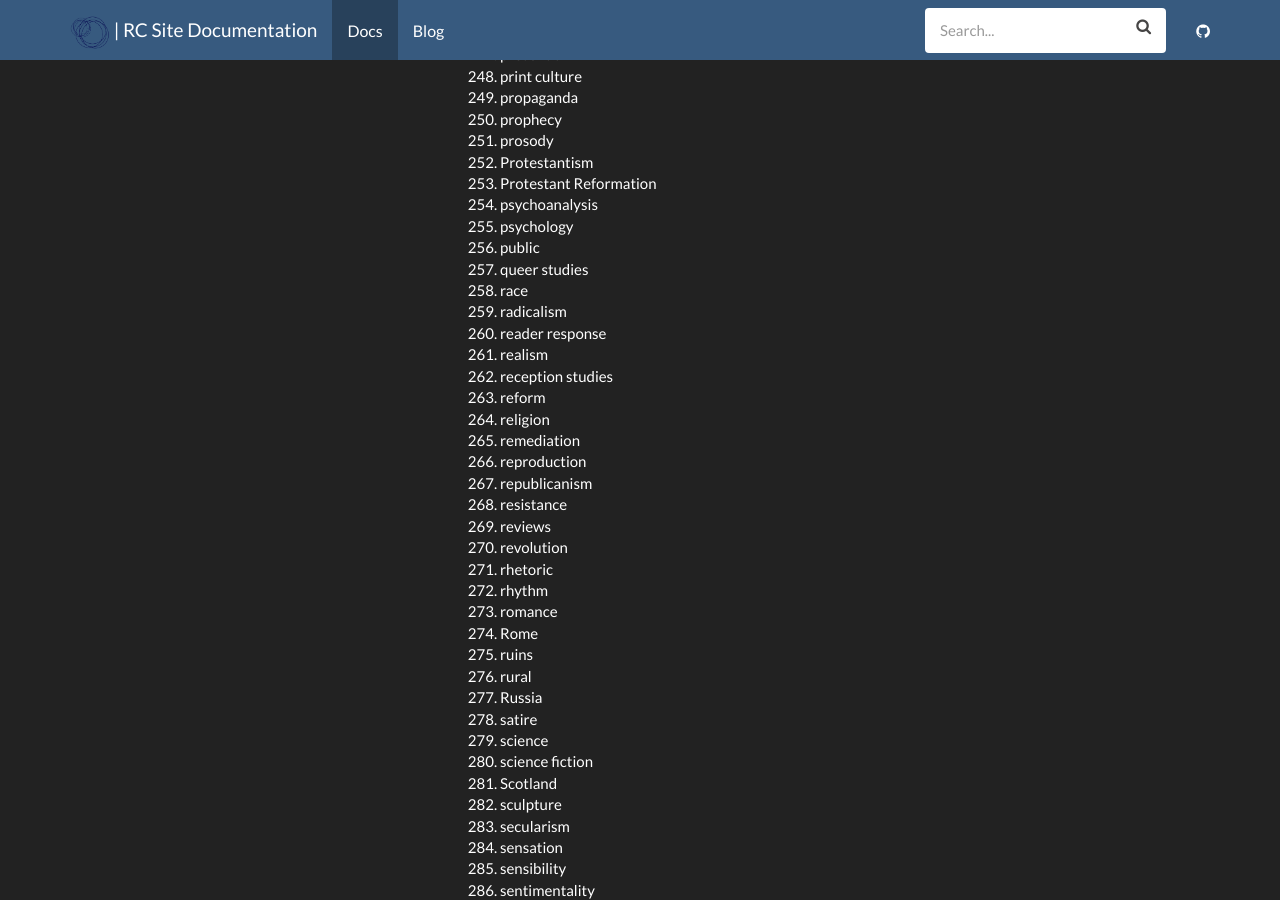
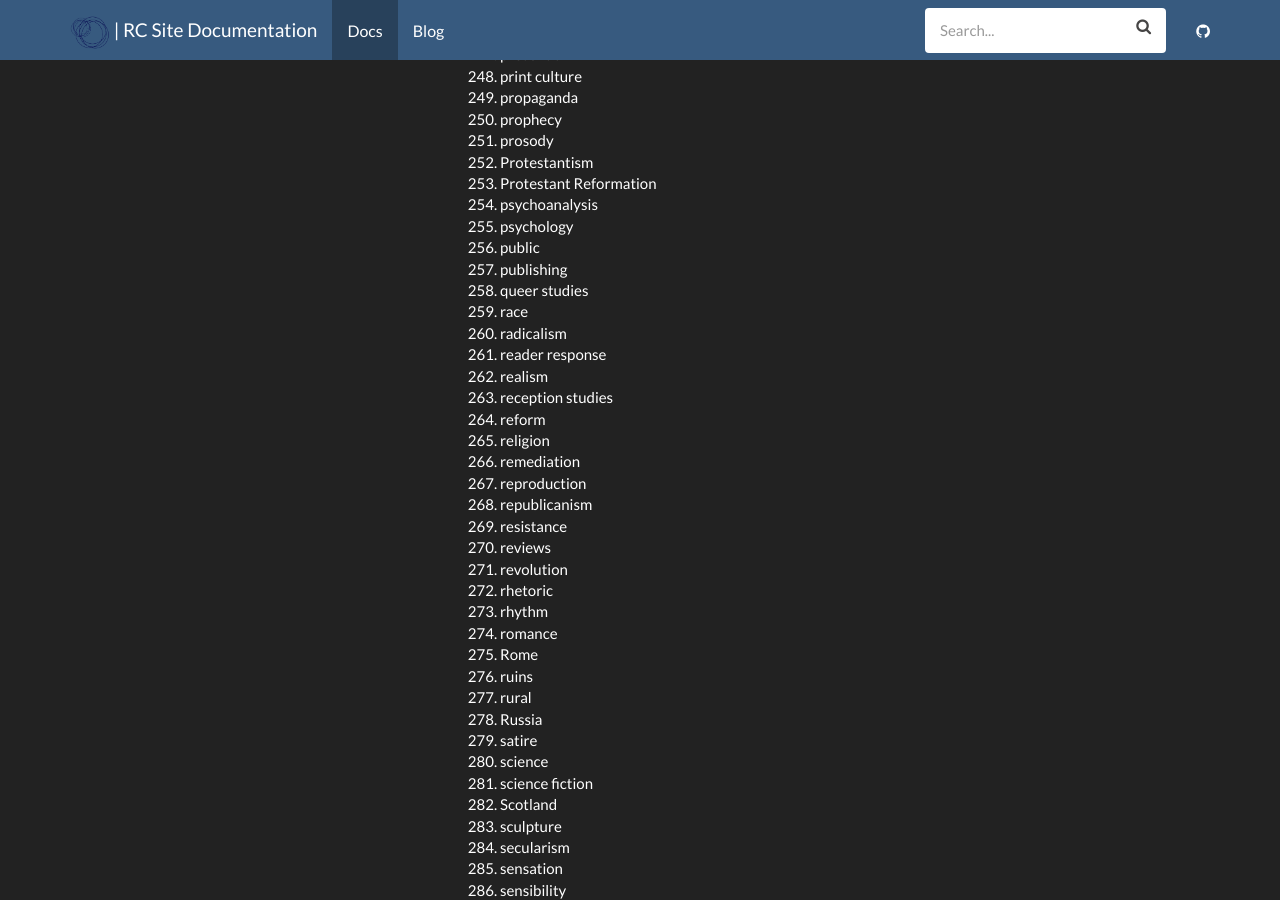
Before and after one commit to steve-kasica/romanticcircles.github.io, a Jekyll site: the page built from _docs/contributor-resources/rc-tagging.md, in a window 1280 px wide and 900 px high, scrolled down 5696 px. Built offline with Jekyll 4.4.1, drawn with Linux system fonts in a browser that asks for light colours.

Commit message:
added tag

```diff
--- a/_docs/contributor-resources/rc-tagging.md
+++ b/_docs/contributor-resources/rc-tagging.md
@@ -266,84 +266,85 @@ Please select 4-6 tags from the following list that are generally relevant to th
 254. psychoanalysis
 255. psychology
 256. public
-257. queer studies
-258. race
-259. radicalism
-260. reader response
-261. realism
-262. reception studies
-263. reform
-264. religion
-265. remediation
-266. reproduction
-267. republicanism
-268. resistance
-269. reviews
-270. revolution
-271. rhetoric
-272. rhythm
-273. romance
-274. Rome
-275. ruins
-276. rural
-277. Russia
-278. satire
-279. science
-280. science fiction
-281. Scotland
-282. sculpture
-283. secularism
-284. sensation
-285. sensibility
-286. sentimentality
-287. sexuality
-288. silence
-289. skepticism
-290. sky
-291. slave narrative
-292. slavery
-293. social media
-294. sociology
-295. sound
-296. South America
-297. spatiality
-298. spectacle
-299. study abroad
-300. subjectivity
-301. sublime
-302. sympathy
-303. taste
-304. teaching
-305. technology
-306. temporality
-307. textuality
-308. theater
-309. theology
-310. theory
-311. thing theory
-312. topography
-313. tourism
-314. tragedy
-315. transatlantic studies
-316. transcultural
-317. translation
-318. transnational
-319. transgender studies
-320. trauma
-321. travel
-322. uncanny
-323. utilitarianism
-324. utopia
-325. vampires
-326. video games
-327. violence
-328. vision
-329. visual culture
-330. vitalism
-331. Vodoo
-332. walking
-333. war
-334. wedding
-335. West Indies
-336. women writers
-337. working class
+257. publishing
+258. queer studies
+259. race
+260. radicalism
+261. reader response
+262. realism
+263. reception studies
+264. reform
+265. religion
+266. remediation
+267. reproduction
+268. republicanism
+269. resistance
+270. reviews
+271. revolution
+272. rhetoric
+273. rhythm
+274. romance
+275. Rome
+276. ruins
+277. rural
+278. Russia
+279. satire
+280. science
+281. science fiction
+282. Scotland
+283. sculpture
+284. secularism
+285. sensation
+286. sensibility
+287. sentimentality
+288. sexuality
+289. silence
+290. skepticism
+291. sky
+292. slave narrative
+293. slavery
+294. social media
+295. sociology
+296. sound
+297. South America
+298. spatiality
+299. spectacle
+300. study abroad
+301. subjectivity
+302. sublime
+303. sympathy
+304. taste
+305. teaching
+306. technology
+307. temporality
+308. textuality
+309. theater
+310. theology
+311. theory
+312. thing theory
+313. topography
+314. tourism
+315. tragedy
+316. transatlantic studies
+317. transcultural
+318. translation
+319. transnational
+320. transgender studies
+321. trauma
+322. travel
+323. uncanny
+324. utilitarianism
+325. utopia
+326. vampires
+327. video games
+328. violence
+329. vision
+330. visual culture
+331. vitalism
+332. Vodoo
+333. walking
+334. war
+335. wedding
+336. West Indies
+337. women writers
+338. working class
```
